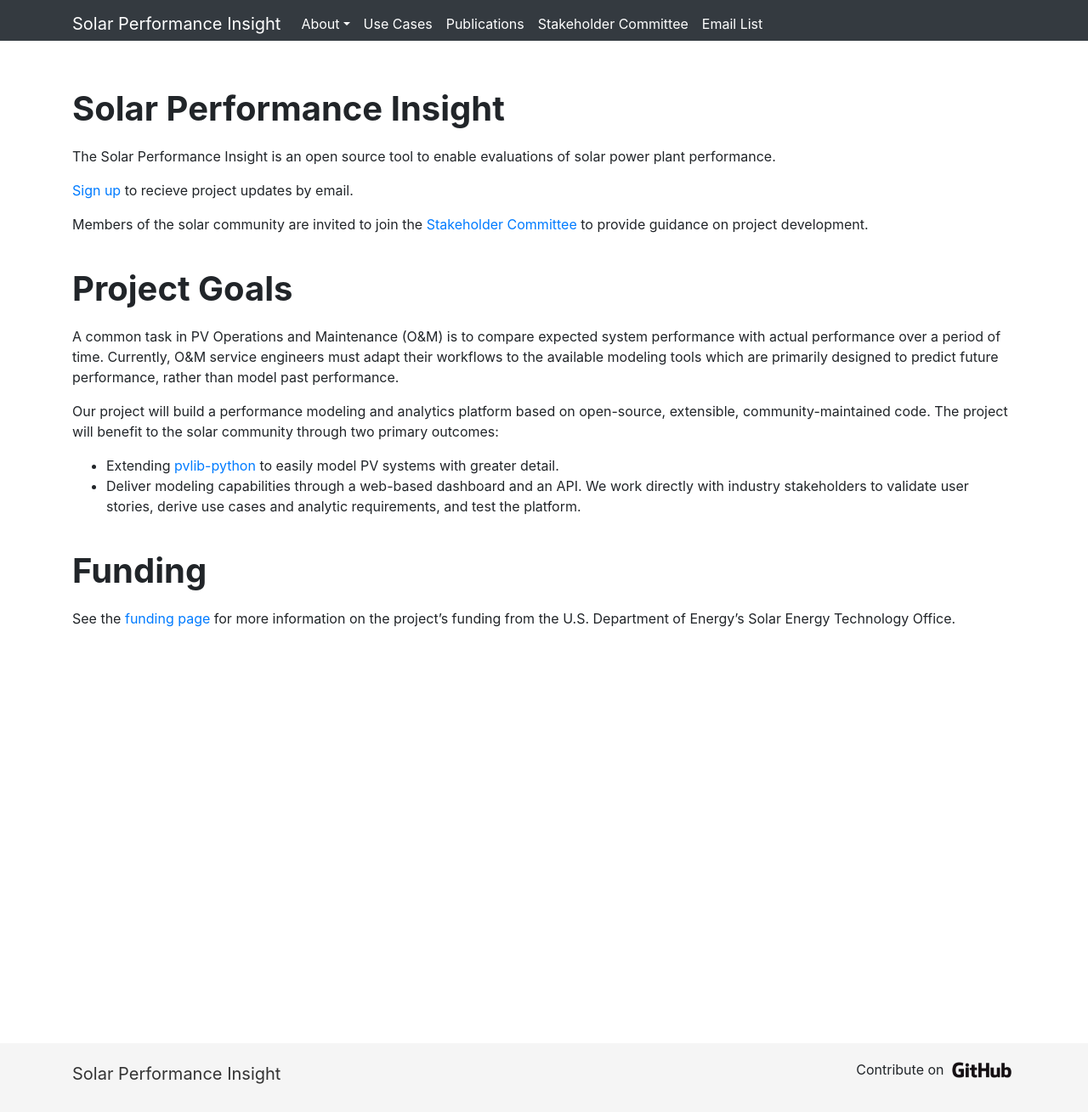
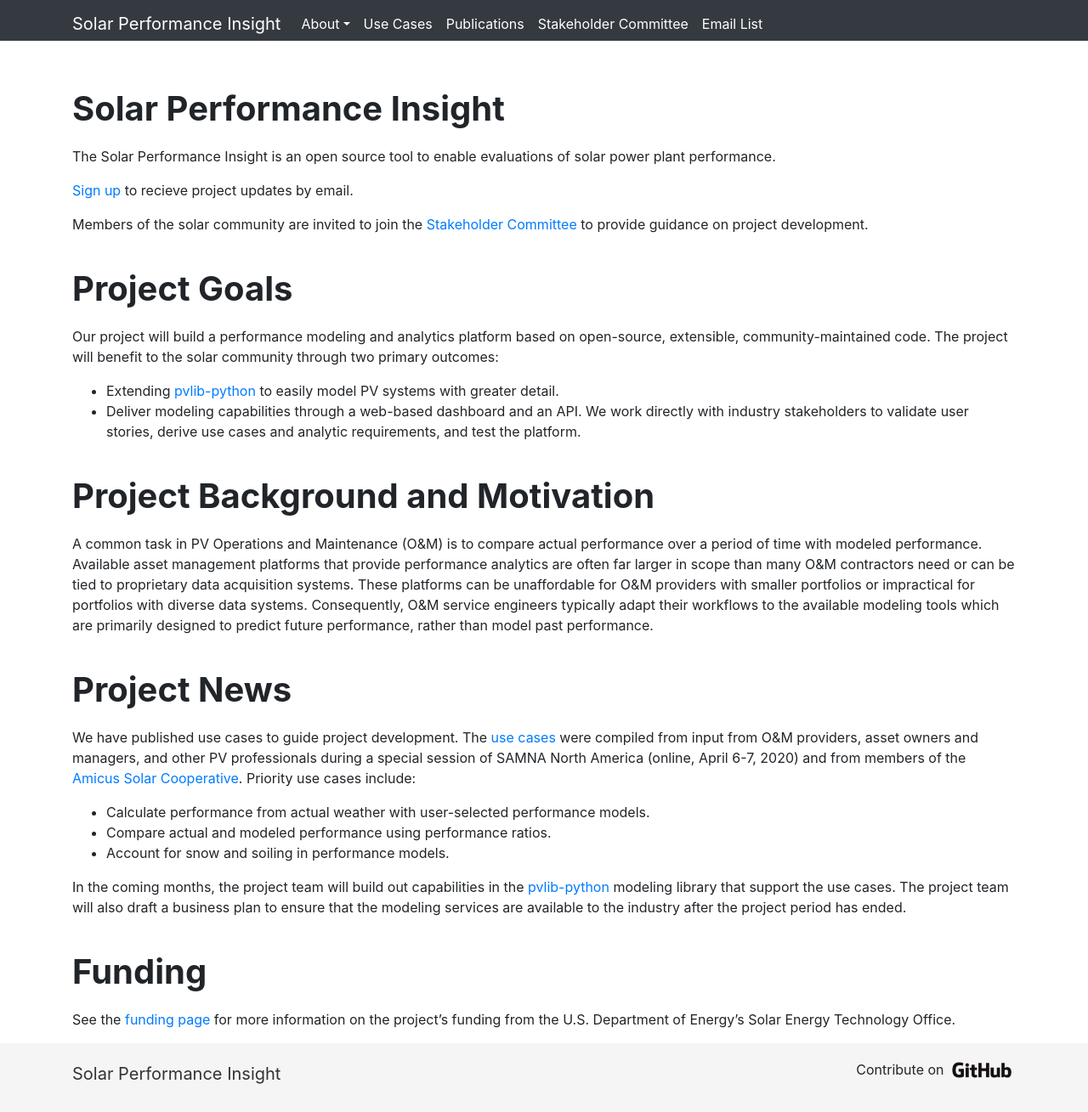
Before and after one commit to SolarPerformanceInsight/SolarPerformanceInsight.github.io, a Jekyll site: the page built from index.md, in a window 1280 px wide and 1309 px high. Shown: the whole window at 85% size. Built offline with Jekyll 4.4.1, drawn with Linux system fonts in a browser that asks for light colours; our own code applies the rules of GitHub Pages for plain Markdown files.

Commit message:
Add text and link to use cases to homepage, some debugging on usecases page. (#12)
* create Use Cases page

* first use case, add to_top and sidebar

* add use case 2

* add use case 3

* edit use case 3

* add functional capabilities

* fix numbering in sidebar

* some corrections

* crossrefs

* update index to add use cases

* add quality check use case, debug use case navigation

```diff
--- a/index.md
+++ b/index.md
@@ -8,18 +8,41 @@ The Solar Performance Insight is an open source tool to enable evaluations of so
 
 [Sign up](https://solarperformanceinsight.github.io/emaillist/) to recieve project updates by email.
 
-Members of the solar community are invited to join the [Stakeholder Committee](/stakeholdercommittee) to provide guidance on project development.
+Members of the solar community are invited to join the [Stakeholder Committee](/stakeholdercommittee) to
+ provide guidance on project development.
 
 # Project Goals
 
-A common task in PV Operations and Maintenance (O&M) is to compare expected system performance with actual performance
-over a period of time. Currently, O&M service engineers must adapt their workflows to the available modeling tools which
-are primarily designed to predict future performance, rather than model past performance.
+Our project will build a performance modeling and analytics platform based on open-source, extensible,
+community-maintained code. The project will benefit to the solar community through two primary outcomes:
+-  Extending [pvlib-python](https://github.com/pvlib/pvlib-python) to easily model PV systems with greater detail.
+-  Deliver modeling capabilities through a web-based dashboard and an API.
+We work directly with industry stakeholders to validate user stories, derive use cases and analytic requirements,
+and test the platform.
 
-Our project will build a performance modeling and analytics platform based on open-source, extensible, community-maintained code. The project will benefit to the solar community through two primary outcomes:
--	Extending [pvlib-python](https://github.com/pvlib/pvlib-python) to easily model PV systems with greater detail.
--	Deliver modeling capabilities through a web-based dashboard and an API.
-We work directly with industry stakeholders to validate user stories, derive use cases and analytic requirements, and test the platform.
+# Project Background and Motivation
+
+A common task in PV Operations and Maintenance (O&M) is to compare actual performance over a period of time
+with modeled performance. Available asset management platforms that provide performance analytics are often
+far larger in scope than many O&M contractors need or can be tied to proprietary data acquisition systems.
+These platforms can be unaffordable for O&M providers with smaller portfolios or impractical for portfolios
+with diverse data systems. Consequently, O&M service engineers typically adapt their workflows to the available
+modeling tools which are primarily designed to predict future performance, rather than model past performance.
+
+# Project News
+
+We have published use cases to guide project development. The [use cases](/usecases) were compiled from input from O&M
+providers, asset owners and managers, and other PV professionals during a special session of SAMNA North America
+(online, April 6-7, 2020) and from members of the [Amicus Solar Cooperative](https://www.amicussolar.com/). Priority
+use cases include:
+-  Calculate performance from actual weather with user-selected performance models.
+-  Compare actual and modeled performance using performance ratios.
+-  Account for snow and soiling in performance models.
+
+In the coming months, the project team will build out capabilities in the [pvlib-python](https://github.com/pvlib/pvlib-python.git)
+modeling library that support the use cases. The project team will also draft a business plan to ensure that the
+modeling services are available to the industry after the project period has ended.
 
 # Funding
-See the [funding page](/funding) for more information on the project's funding from the U.S. Department of Energy's Solar Energy Technology Office.
+See the [funding page](/funding) for more information on the project's funding from the U.S. Department of Energy's
+ Solar Energy Technology Office.
```
Also changed, not shown: _includes/usecase_sidebar.html (+7 -3 lines), usecases.md (+26 -7 lines).
